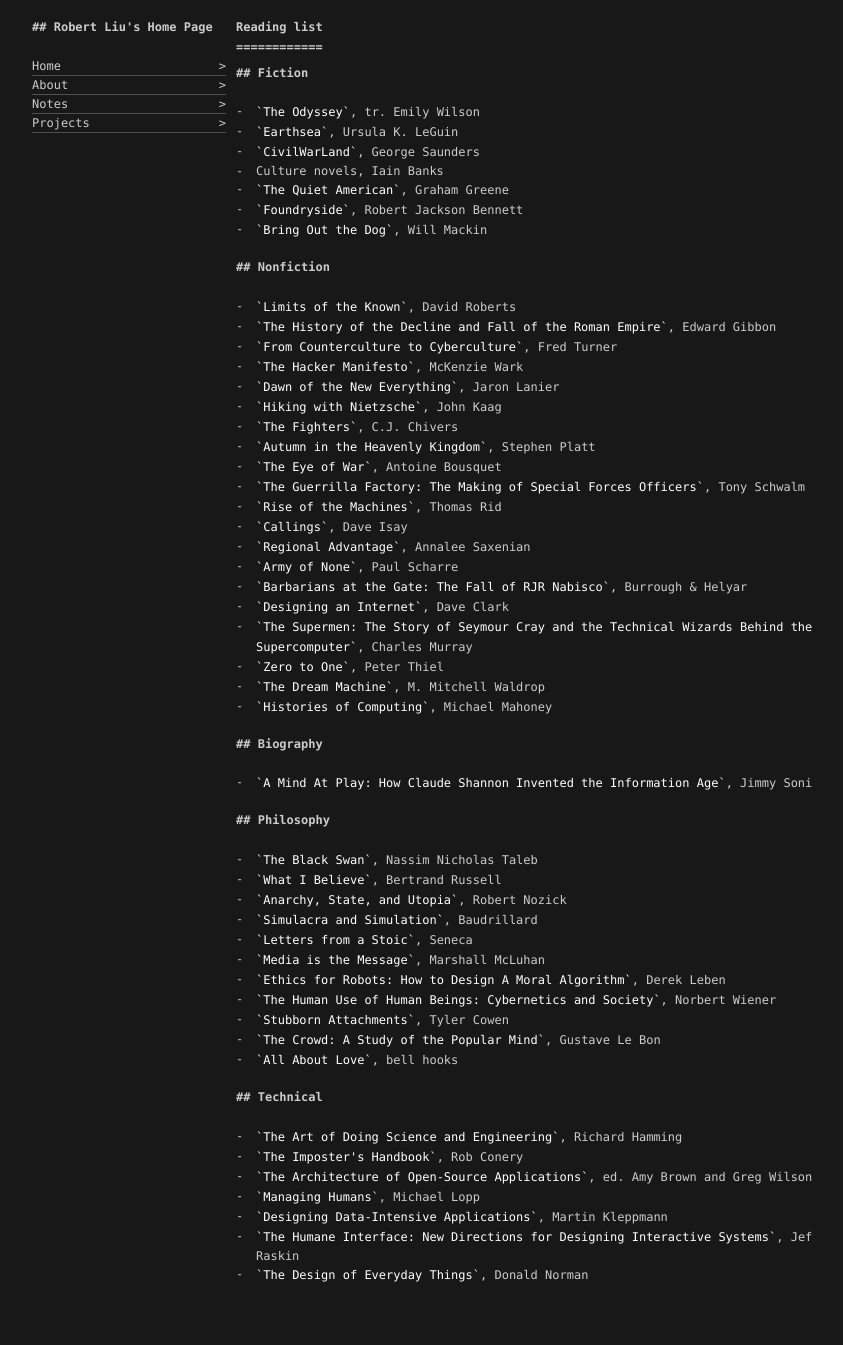
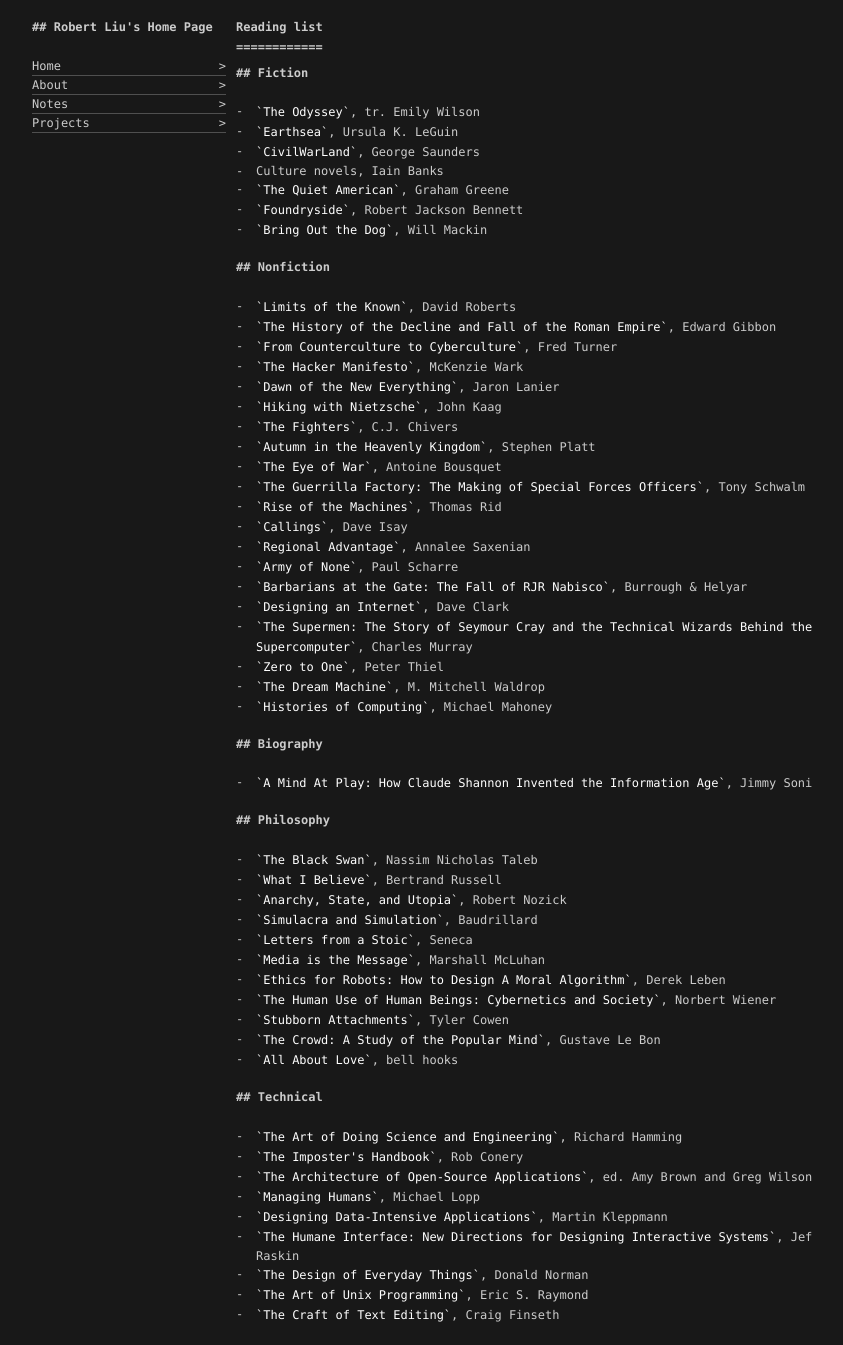
Before and after one commit to rrliu/cordyceptive.github.io, a Jekyll site: the page built from _posts/2019-12-31-reading_list.md, in a window 1280 px wide. Shown: the whole page, without its empty margins (200-1043 px from the left). Built offline with Jekyll 4.4.1, drawn with Linux system fonts in a browser that asks for light colours; before the commit the page ends 1305 px from its top, so only the background shows below that.

Commit message:
more technical lit

```diff
--- a/_posts/2019-12-31-reading_list.md
+++ b/_posts/2019-12-31-reading_list.md
@@ -59,3 +59,5 @@ title: Reading list
 - `Designing Data-Intensive Applications`, Martin Kleppmann
 - `The Humane Interface: New Directions for Designing Interactive Systems`, Jef Raskin
 - `The Design of Everyday Things`, Donald Norman
+- `The Art of Unix Programming`, Eric S. Raymond
+- `The Craft of Text Editing`, Craig Finseth
```
